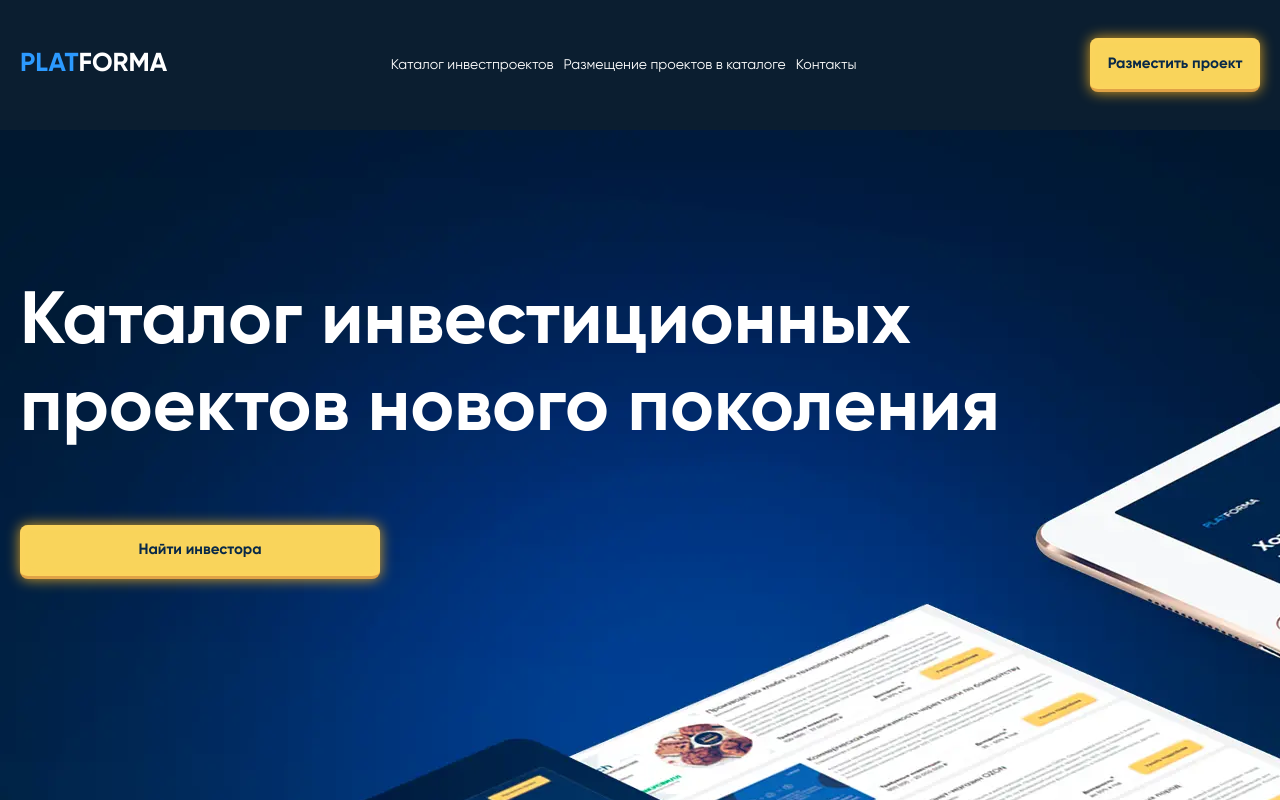
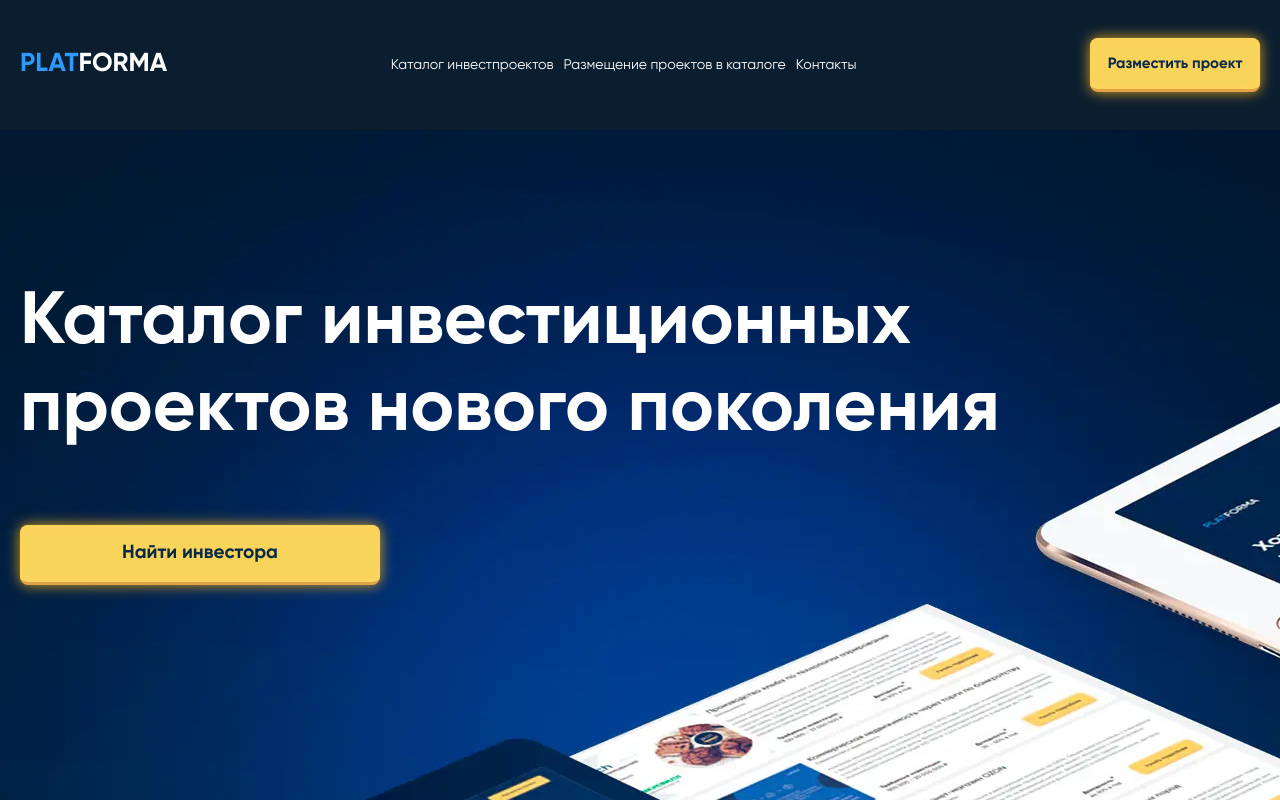
Before and after one commit to den10004/invest, a Next.js app: page /invest in a window 1280 px wide. Shown: the top 800 px of the page. Built offline with nearby package versions, Linux system fonts and the light colour scheme.

Commit message:
подкл шрифт

```diff
--- a/components/landing-components/Banner/style.css
+++ b/components/landing-components/Banner/style.css
@@ -3,6 +3,10 @@
     background-position: 50% 0;
     background-repeat: no-repeat;
     height: 800px;
+}
+
+.invest-btn {
+    font-size: 19px;
 }
 
 .banner__block>div>h1 {
```
